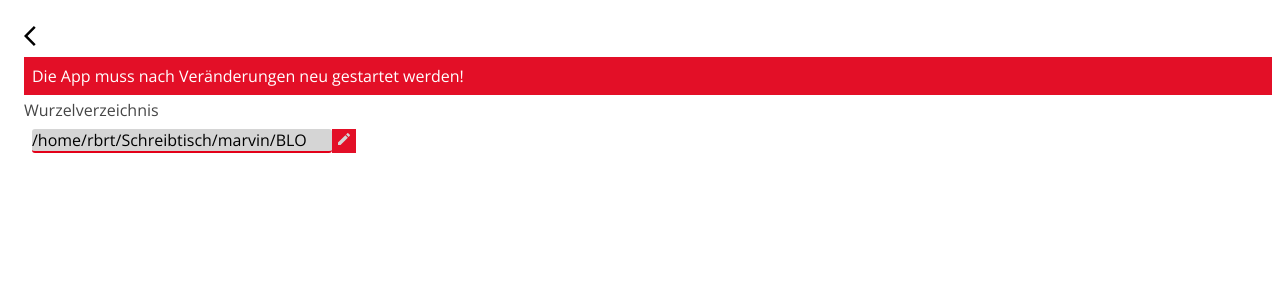
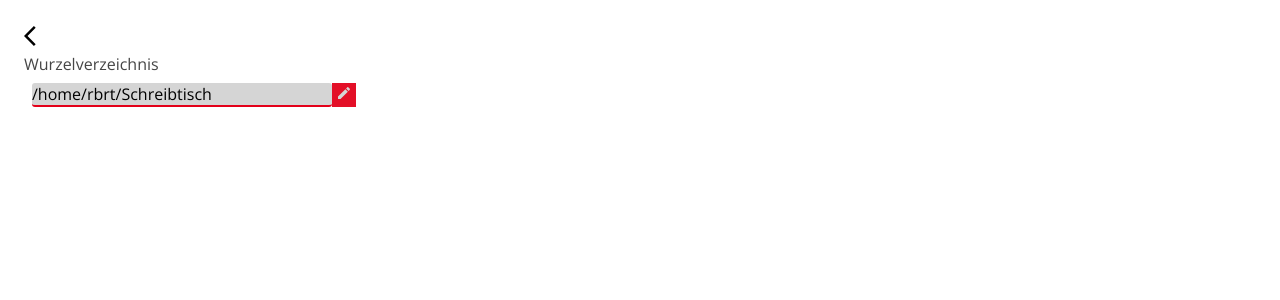
Before and after one commit to rnsrk/marvin, a React app: page /#/settings in a window 1280 px wide. Shown: the top 300 px of the page. Built offline with nearby package versions, Linux system fonts and the light colour scheme.

Commit message:
solved readfile problem of config

```diff
--- a/resources/config/config.json
+++ b/resources/config/config.json
@@ -1,3 +1,3 @@
 {
-  "rootDir": "/home/rbrt/Schreibtisch/marvin/BLO"
+  "rootDir": "/home/rbrt/Schreibtisch"
 }
--- a/src/DocxInserter.js
+++ b/src/DocxInserter.js
@@ -1,5 +1,4 @@
-// Config
-import config from '/resources/config/config.json'
+
 
 // Modules
 import createReport from 'docx-templates';
@@ -17,9 +16,12 @@ import ObjektkatalogApi from './ObjektkatalogApi';
 
 export async function fillTemplate(log, objectData) {
   let buffer;
+  let configJson
   // Create docx document.
   if (objectData.httpStatus === 200) {
     try {
+      let ConfigFile = fs.readFileSync('resources/config/config.json')
+      configJson = JSON.parse(ConfigFile)
       // Read template.
       const template = fs.readFileSync('resources/templates/rp-template.docx');
       // Create report.
@@ -43,7 +45,7 @@ export async function fillTemplate(log, objectData) {
         tip: 'Ist das Template vorhanden?',
       };
     }
-    const folderPath = path.join(config.rootDir, objectData.inventarnummer);
+    const folderPath = path.join(configJson.rootDir, objectData.inventarnummer);
     // Create Folder if necessary.
     try {
       const createDir = await mkdir(folderPath, {recursive: true});
--- a/src/routes/settings.js
+++ b/src/routes/settings.js
@@ -68,7 +68,6 @@ export default function Settings() {
         <NavLink className={'nav-icon'} to="/"><ArrowBackIosIcon/></NavLink>
       </header>
       <main>
-        <div className={'full red v-distance'}>Die App muss nach Veränderungen neu gestartet werden!</div>
         <form onSubmit={selectFolderHandler}>
           <label htmlFor={"output-root"}>
             Wurzelverzeichnis
```
